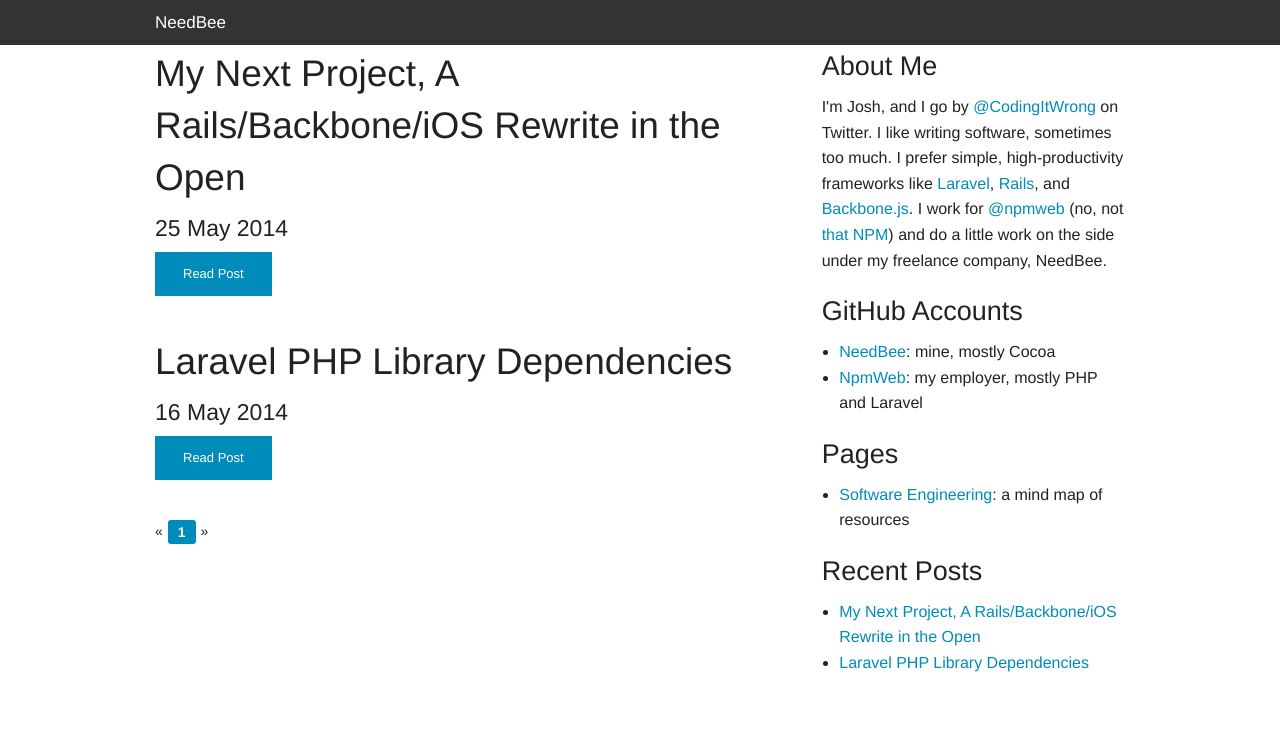
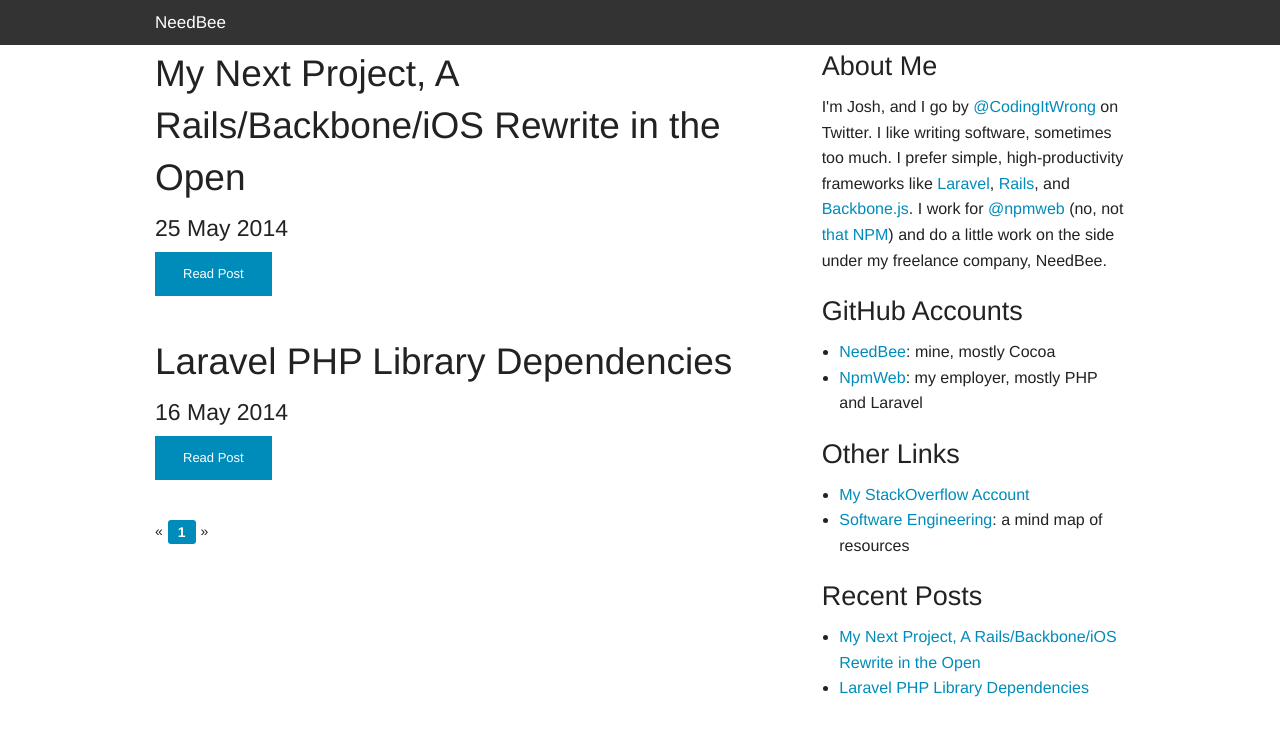
Before and after one commit to needbee/needbee.github.io, a Jekyll site: the page built from index.html, in a window 1280 px wide. Shown: the top 736 px of the page. Built offline with Jekyll 4.4.1, drawn with Linux system fonts in a browser that asks for light colours; nearby versions of some CDN libraries; library files that are not in the unit come from our copies; Markdown is read by kramdown in place of the engine named in the settings; the list of posts is cut into pages by our own code.

Commit message:
adds my stackoverflow account

```diff
--- a/_includes/sidebar.html
+++ b/_includes/sidebar.html
@@ -9,9 +9,10 @@
 	<li><a href="https://github.com/npmweb">NpmWeb</a>: my employer, mostly PHP and Laravel</li>
 </ul>
 
-<h3>Pages</h3>
+<h3>Other Links</h3>
 
 <ul>
+	<li><a href="http://stackoverflow.com/users/477480/josh-justice">My StackOverflow Account</a>
 	<li><a href="https://webbrain.com/brainpage/brain/D0A8E45E-D23F-DB35-1D6C-9593F7A22E44/parent/com.thebrain.webbrain.pages.clientsupport.BrainFullPage#-48">Software Engineering</a>: a mind map of resources</li>
 </ul>
 
```
